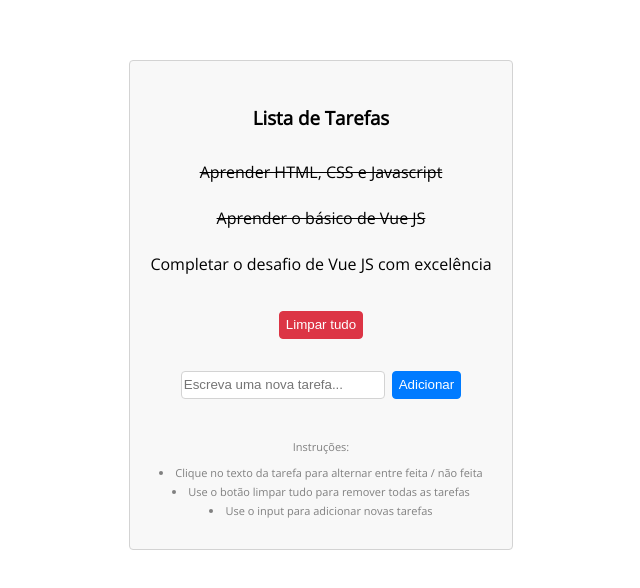
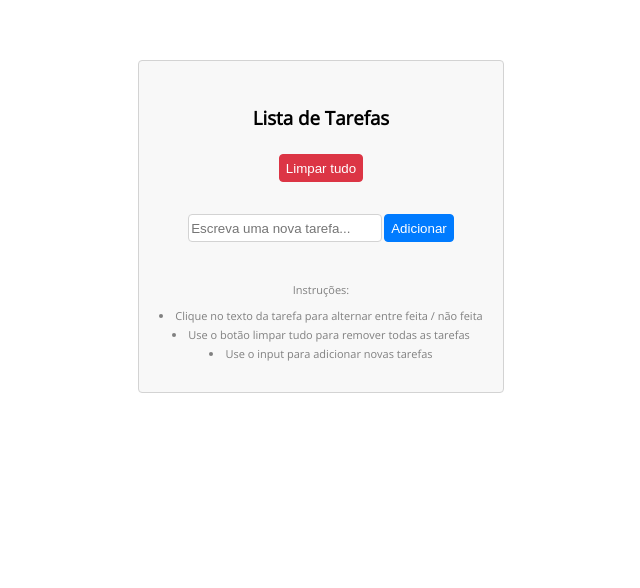
Before and after one commit to glesiosantos/treinamento-vuejs, a plain HTML site: page todo-list/index.html in a window 1280 px wide. Shown: the whole page, without its empty margins (319-959 px from the left). Drawn offline with nearby package versions, Linux system fonts and the light colour scheme.

Commit message:
adicionando e limpando as tarefas cadastradas

```diff
--- a/todo-list/index.html
+++ b/todo-list/index.html
@@ -21,22 +21,18 @@
                 <h3>Lista de Tarefas</h3>
 
                 <div class="all-todos">
-                    <div class="single-todo done">
-                        <p>Aprender HTML, CSS e Javascript</p>
-                    </div>
-                    <div class="single-todo done">
-                        <p>Aprender o básico de Vue JS</p>
-                    </div>
-                    <div class="single-todo">
-                        <p>Completar o desafio de Vue JS com excelência</p>
+                    <div class="single-todo" :class="{done: task.done}" v-for="(task, index) in tasks" :key="index" @click="task.done = !task.done">
+                        <p>{{task.title}}</p>
                     </div>
 
                 </div>
 
-                <button class="clear">Limpar tudo</button>
+                <button class="clear" @click="cleanTask()">Limpar tudo</button>
 
-                <input type="text" placeholder="Escreva uma nova tarefa...">
-                <button class="add">Adicionar</button>
+                <form @submit.prevent="addTask()">
+                    <input type="text" placeholder="Escreva uma nova tarefa..." v-model="task.title">
+                    <button class="add">Adicionar</button>
+                </form>
 
                 <div class="instructions">
                     Instruções:
@@ -49,7 +45,7 @@
             </section>
 
         </main>
-        <script src="https://unpkg.com/vue@next"></script>
+        <script src="https://unpkg.com/vue@3/dist/vue.global.js"></script>
         <script src="scripts.js"></script>
     </body>
 
--- a/todo-list/scripts.js
+++ b/todo-list/scripts.js
@@ -0,0 +1,28 @@
+var tasks = []
+
+const todosApp = {
+    data() {
+        return {
+            tasks: tasks,
+            task: {
+                done: false
+            }
+        }
+    },
+    methods: {
+        addTask: function() {
+            if(this.task.title) {
+                this.tasks.push(this.task)
+                this.task = {}
+            } else {
+                alert('required title')
+            }
+        },
+
+        cleanTask: function() {
+            this.tasks = []
+        }
+    },
+}
+
+Vue.createApp(todosApp).mount('#app')
```
